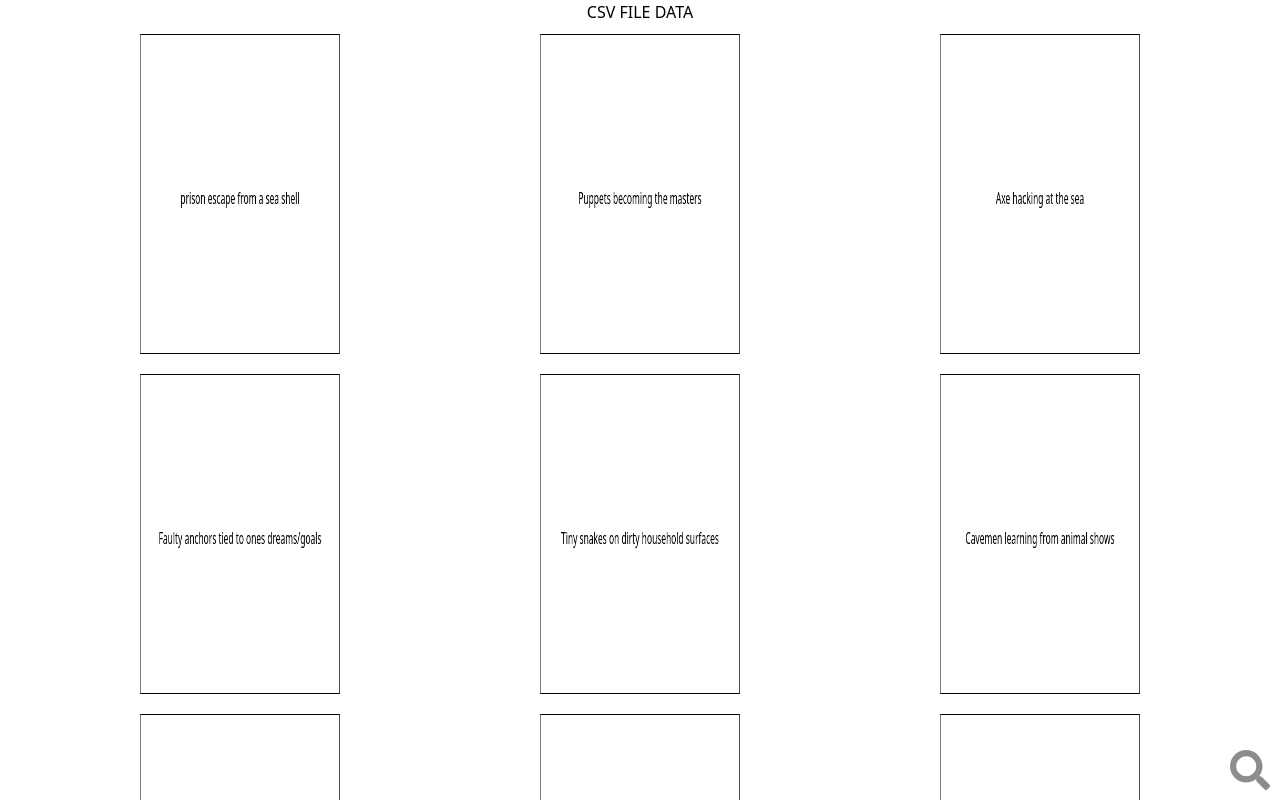
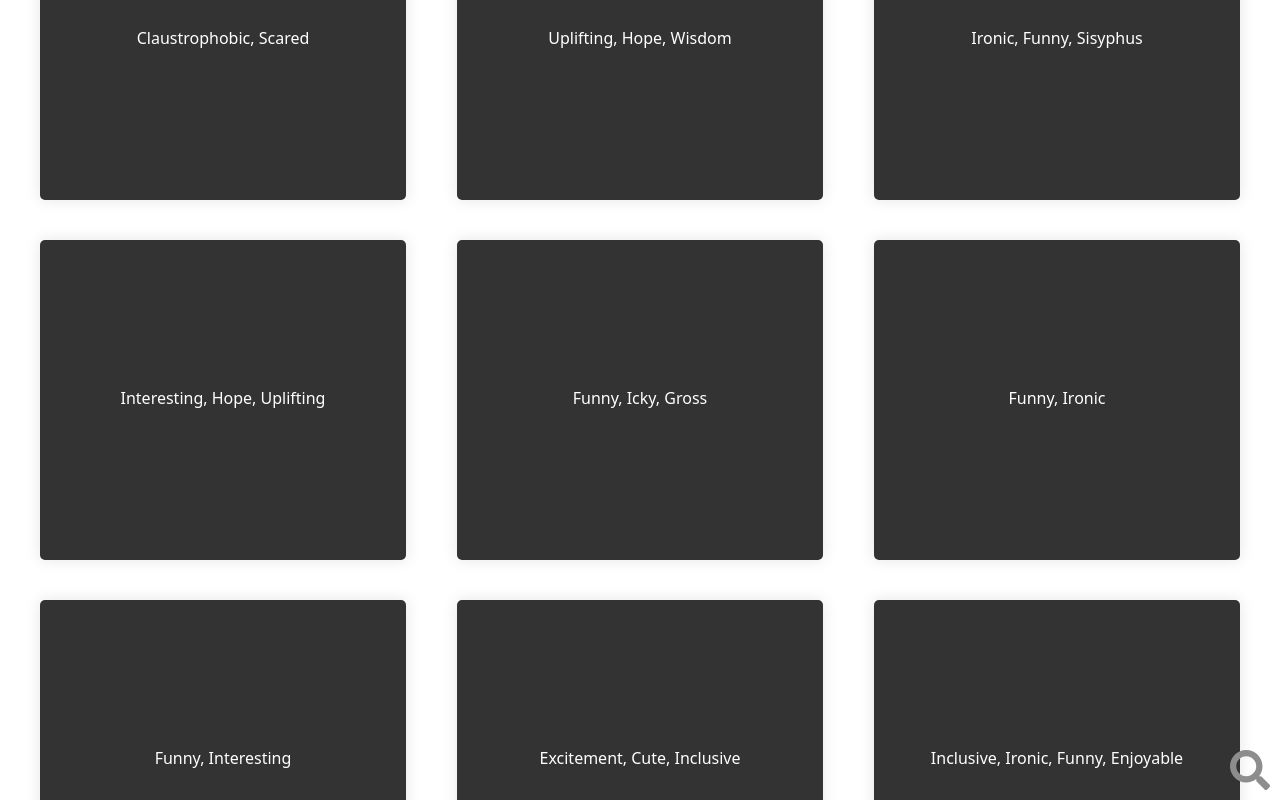
Before and after one commit to Impactmindz-Tech/datafromcsv, a Next.js app: page / in a window 1280 px wide. Shown: the top 800 px of the page. Built offline with nearby package versions, Linux system fonts and the light colour scheme.

Commit message:
fix styling

```diff
--- a/app/globals.css
+++ b/app/globals.css
@@ -3,10 +3,6 @@
 @tailwind utilities;
 
 @import url('https://fonts.googleapis.com/css2?family=Inter:wght@100;300;400;500;600;700;800;900&display=swap');
-
-.box:hover{
-    transform: translateY(-10px);
-}
 
 .main-word{
     font-weight: 700;
@@ -16,34 +12,48 @@
 .card-container {
     display: flex;
     flex-wrap: wrap;
-    justify-content: center;
+    justify-content: space-between;
     max-width: 1200px;
     margin: 0 auto;
+    width: 100%;
+    gap: 40px;
 }
 
-.box {
-    flex: 0 0 calc(33.33% - 20px);
+.card {
+    display: flex;
+    flex-wrap: wrap;
+    width: calc(33% - 30px);
     height: 320px;
-    margin: 10px;
-    padding: 20px;
-    border: 1px solid #000;
+
+    perspective: 500px;
+}
+
+.content {
     display: flex;
     align-items: center;
     justify-content: center;
     cursor: pointer;
+    position: absolute;
+    width: 100%;
+    height: 100%;
+    box-shadow: 0 0 15px rgba(0,0,0,0.1);
+
     transition: transform 0.5s;
-    perspective: 1000px;
+    transform-style: preserve-3d;
 }
 
-.box:hover {
-    transform: rotateY(180deg);
+.card:hover .content{
+    transform: rotateY( 180deg ) ;
+    transition: transform 0.5s;
 }
 
-  .box.flip {
-    transform: rotateY(90deg);
-  }
+.content.flip {
+    transform: rotateY( 180deg );
+    transition: transform 0.5s;
+}
 
-  .search-icon {
+
+.search-icon {
     position: fixed;
     right: 0;
     bottom: 0;
@@ -57,7 +67,7 @@
     color: #8d8d8d;
 }
 
-  .search_bar {
+.search_bar {
     position: fixed;
     bottom: 10px;
     right: 10px;
@@ -67,45 +77,23 @@
 }
 
 
-.box {
-    transition: transform 0.5s ease-in-out, background-color 0.5s ease-in-out, color 0.5s ease-in-out;
-    transform-style: preserve-3d;
+.front,
+.back {
+    padding-top: 40%;
+    position: absolute;
+    height: 100%;
+    width: 100%;
+    background: white;
+    color: #03446A;
+    text-align: center;
+    border-radius: 5px;
+    backface-visibility: hidden;
 }
 
 
-.front,
-.back {
-    position: absolute;
-    width: 100%;
-    height: 100%;
-    backface-visibility: hidden;
-    text-align: center;
-    padding-top: 40%;
-}
-
-.front {
-    z-index: 2;
-    background-color: #fff;
-    color: #000;
-}
-
-.back {
+.content .back {
     transform: rotateY(180deg);
     background-color: #333;
     color: #fff;
     text-transform: capitalize;
 }
-
-
-.box:hover .front {
-    transform: rotateY(0deg);
-}
-
-.box:hover .back {
-    transform: rotateY(180deg);
-}
-
-.box:hover .front {
-    background-color: #333;
-    color: #fff;
-}
--- a/app/page.tsx
+++ b/app/page.tsx
@@ -3,8 +3,7 @@ import Cards from "../src/modules/csv-reader";
 export default function Home() {
   return (
     <main>
-      <h1 className="text-center">CSV FILE DATA</h1>
-      <div className="main-div">
+      <div className="main-div h-screen flex items-center">
         <Cards />
       </div>
         <br/>
--- a/src/modules/csv-reader.tsx
+++ b/src/modules/csv-reader.tsx
@@ -73,7 +73,7 @@ const Cards = () => {
 
     return (
         <>
-             <div className="search-icon bottom-10 right-10 absolute z-50" onClick={toggleSearchVisibility}>
+            <div className="search-icon bottom-10 right-10 absolute z-50" onClick={toggleSearchVisibility}>
                 {isSearchVisible ? <FaTimes onClick={clearSearch} /> : <FaSearch />}
             </div>
             {isSearchVisible && (
@@ -91,9 +91,11 @@ const Cards = () => {
                 {displayedCards.map((item, i) => (
 
                     <>
-                    <div className={`box ${isFlipped ? 'flip' : ''}`} key={i}>
-                        <div className="front">{item.Idea}</div>
-                        <div className="back">{item.Emotion}</div>
+                    <div className={"box card"} key={i}>
+                        <div className={`content ${isFlipped ? 'flip' : ''}`}>
+                            <div className="front">{item.Idea}</div>
+                            <div className="back">{item.Emotion}</div>
+                        </div>
                     </div>
                     </>
                 ))}
```
